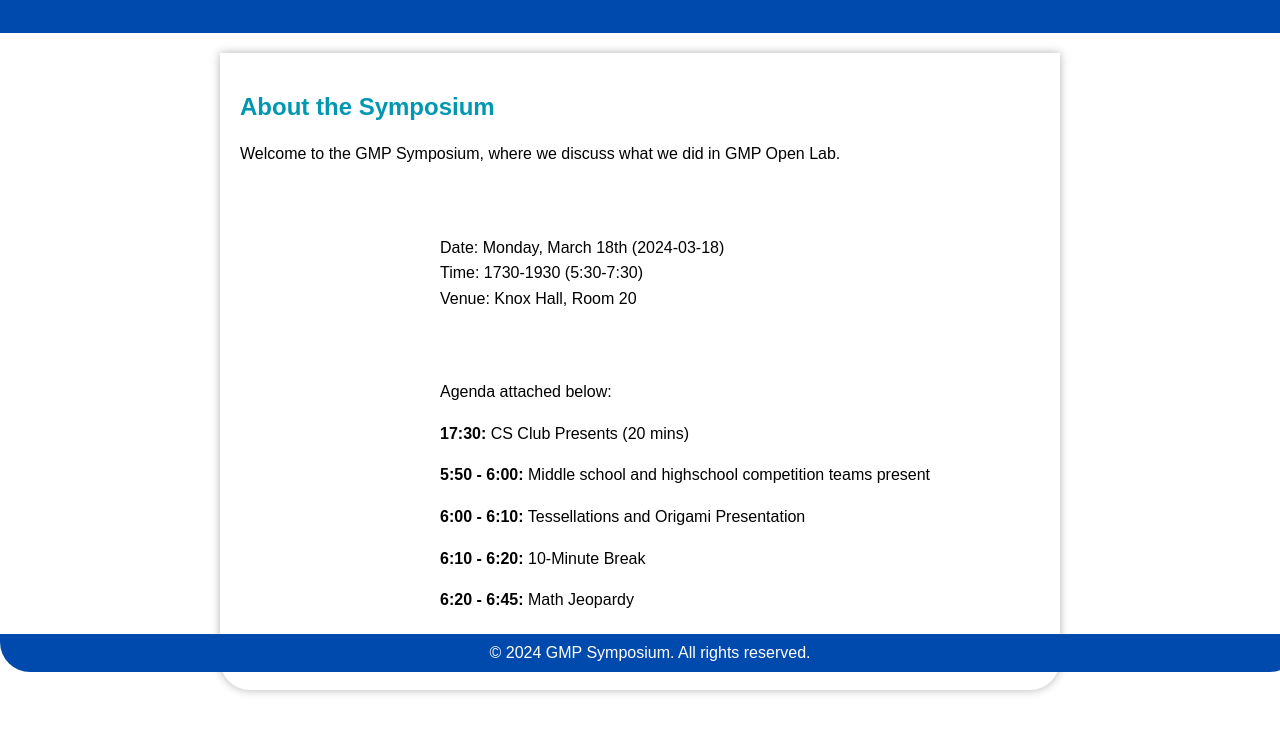
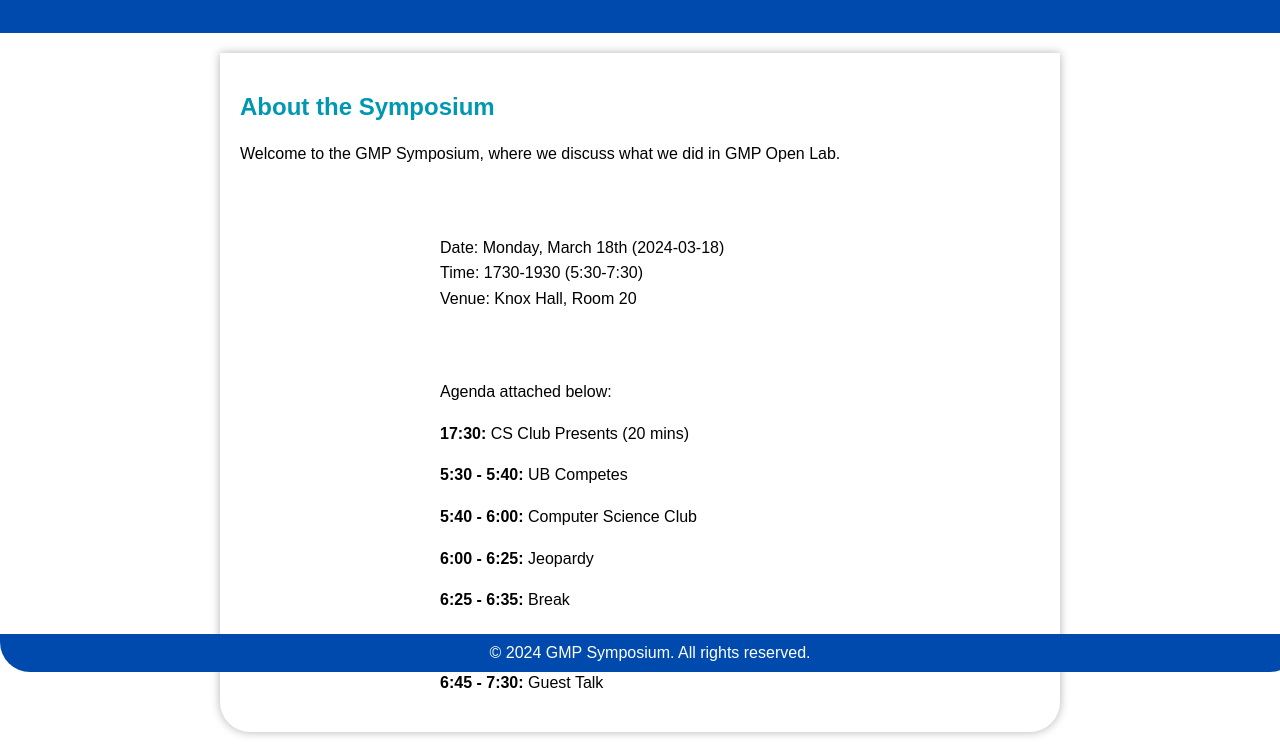
Before and after one commit to ObviousTeam/refactored-adventure, a plain HTML site: page index.html in a window 1280 px wide. Shown: the part 128-880 px from the top of the page. Before the commit the page ends 838 px from the top, so only its background shows below. Drawn offline with Linux system fonts and the light colour scheme.

Commit message:
Add files via upload

```diff
--- a/index.html
+++ b/index.html
@@ -79,14 +79,16 @@
 
 	<p class = "class3"><strong>17:30:</strong> CS Club Presents (20 mins)</p>
 
-    <p class = "class3"><strong>5:50 - 6:00:</strong> Middle school and highschool competition teams present</p>
-    <p class = "class3"><strong>6:00 - 6:10:</strong> Tessellations and Origami Presentation</p>
+    <p class = "class3"><strong>5:30 - 5:40:</strong> UB Competes</p>
+    <p class = "class3"><strong>5:40 - 6:00:</strong> Computer Science Club</p>
 
-    <p class = "class3"><strong>6:10 - 6:20:</strong> 10-Minute Break</p>
+    <p class = "class3"><strong>6:00 - 6:25:</strong> Jeopardy</p>
 
-    <p class = "class3"><strong>6:20 - 6:45:</strong> Math Jeopardy</p>
+    <p class = "class3"><strong>6:25 - 6:35:</strong> Break</p>
 
-    <p class = "class3"><strong>6:45 - 7:20:</strong> Guest Talk</p>
+    <p class = "class3"><strong>6:35 - 6:45:</strong> Origami</p>
+
+    <p class = "class3"><strong>6:45 - 7:30:</strong> Guest Talk</p>
         <!-- Made exlusively by antarctican sheep -->
 
     </section>
```
